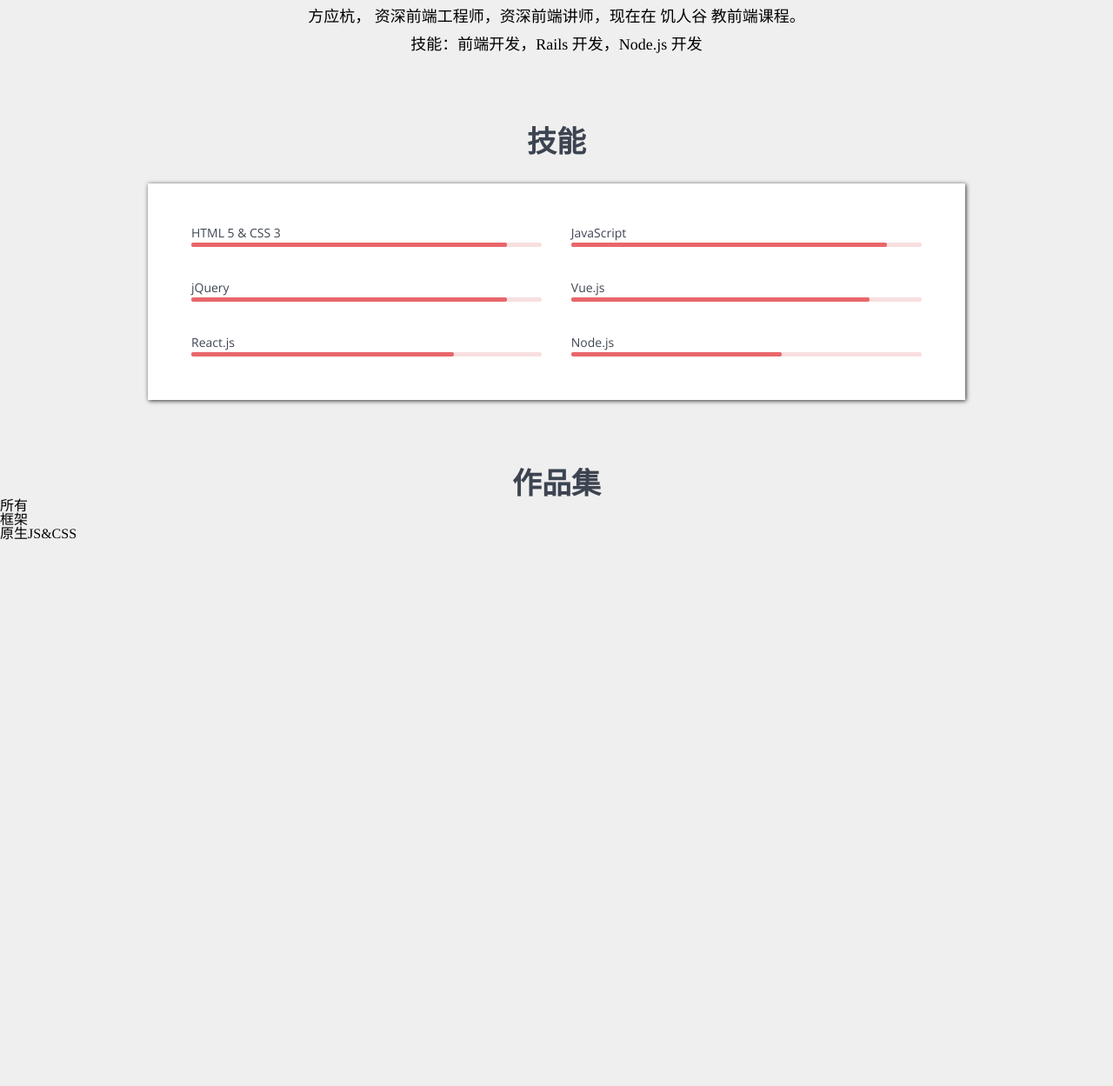
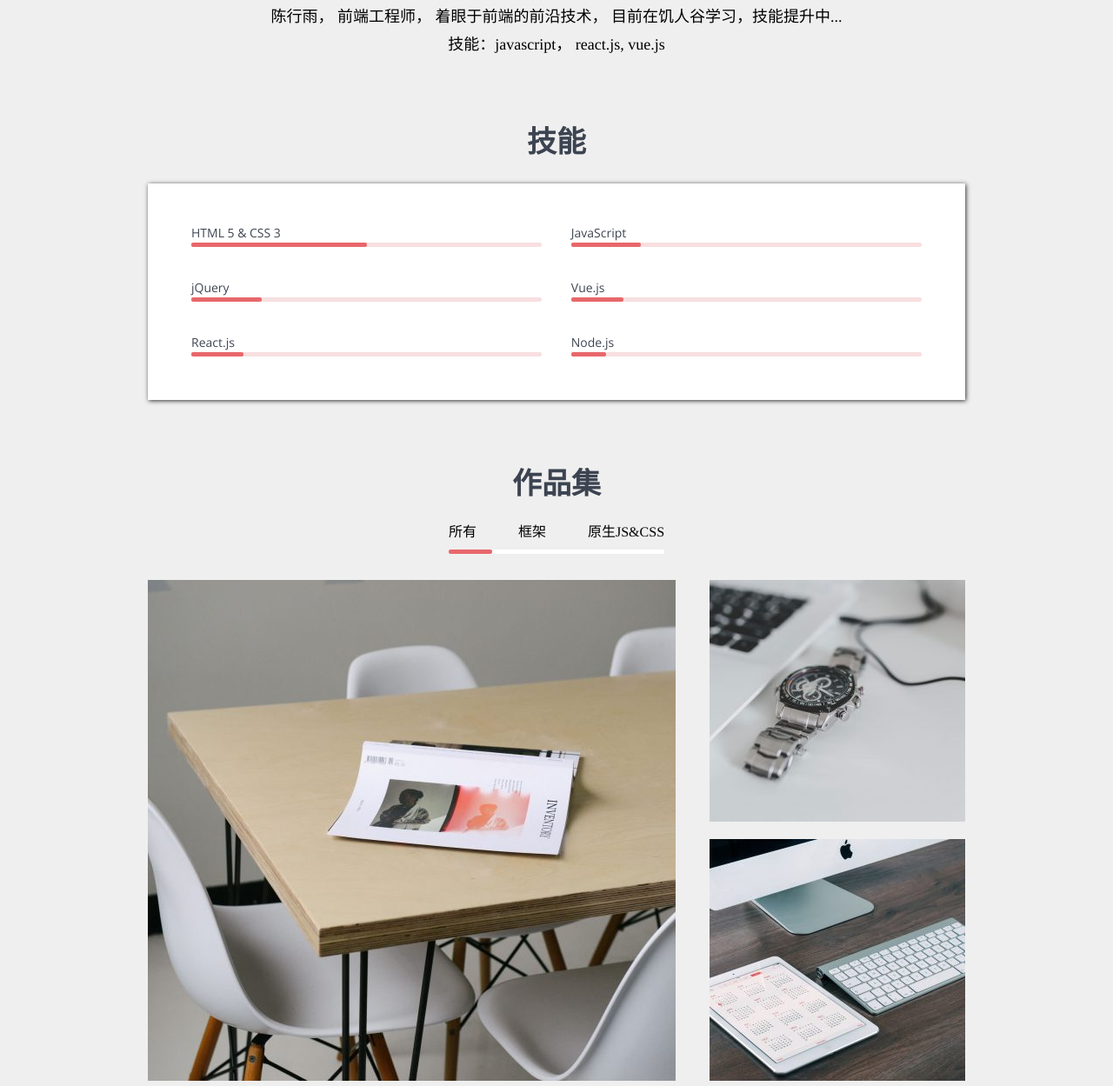
Before and after one commit to stanleypapaya/resume, a plain HTML site: page index.html in a window 1280 px wide. Shown: the part 833-2082 px from the top of the page at 87% size. Before the commit the page ends 1455 px from the top, so only its background shows below. Drawn offline with nearby package versions, Linux system fonts and the light colour scheme.

Commit message:
个人在线简历第一版

```diff
--- a/index.html
+++ b/index.html
@@ -66,23 +66,23 @@
 			<span class="welcome">Hello
 			  <span class="triangle"></span>
 			</span>
-			<h1>方应杭</h1>
+			<h1>陈行雨</h1>
 			<p>前端开发工程师</p>
 			<hr>
 			<dl>
 			  <dt>年龄</dt>
-			  <dd>18</dd>
+			  <dd>29</dd>
 			  <dt>所在城市</dt>
-			  <dd>北京</dd>
+			  <dd>杭州</dd>
 			  <dt>邮箱</dt>
-			  <dd>fangyinghang@foxmail.com</dd>
+			  <dd>stanleychenxingyu@gmail.com</dd>
 			  <dt>手机</dt>
-			  <dd>13812345678</dd>
+			  <dd>15857176621</dd>
 			</dl>
 		  </div>
 		</div>
 		<footer class="media">
-		  <a href="javascript:;">
+		  <a href="https://github.com/stanleypapaya" target="_blank">
 			<svg class="icon" aria-hidden="true">
 			  <use xlink:href="#icon-github"></use>
 			</svg>
@@ -105,8 +105,8 @@
 		</p>
 
 		<p class="selfIntroduction">
-		方应杭， 资深前端工程师，资深前端讲师，现在在 饥人谷 教前端课程。
-		<br> 技能：前端开发，Rails 开发，Node.js 开发
+		陈行雨， 前端工程师， 着眼于前端的前沿技术， 目前在饥人谷学习，技能提升中...
+		<br> 技能：javascript， react.js, vue.js
 		</p>
 
 	</main>
@@ -118,7 +118,7 @@
 				HTML 5 &amp; CSS 3
 				</h3>
 				<div class="progressBar">
-					<div class="progress" style="width: 90%;"></div>
+					<div class="progress" style="width: 50%;"></div>
 				</div>
 			</li>
 			<li>
@@ -126,7 +126,7 @@
 				JavaScript
 				</h3>
 				<div class="progressBar">
-					<div class="progress" style="width: 90%"></div>
+					<div class="progress" style="width: 20%"></div>
 				</div>
 			</li>
 			<li>
@@ -134,7 +134,7 @@
 				jQuery
 				</h3>
 				<div class="progressBar">
-					<div class="progress" style="width: 90%"></div>
+					<div class="progress" style="width: 20%"></div>
 				</div>
 			</li>
 			<li>
@@ -142,7 +142,7 @@
 				Vue.js
 				</h3>
 				<div class="progressBar">
-					<div class="progress" style="width: 85%"></div>
+					<div class="progress" style="width: 15%"></div>
 				</div>
 			</li>
 			<li>
@@ -150,7 +150,7 @@
 				React.js
 				</h3>
 				<div class="progressBar">
-					<div class="progress"  style="width: 75%"></div>
+					<div class="progress"  style="width: 15%"></div>
 				</div>
 			</li>
 			<li>
@@ -158,7 +158,7 @@
 				Node.js
 				</h3>
 				<div class="progressBar">
-					<div class="progress"  style="width: 60%"></div>
+					<div class="progress"  style="width: 10%"></div>
 				</div>
 			</li>
 	  </ol>
@@ -175,6 +175,30 @@
 		  	<div class="bar-inner"></div>
 			</div>
 		</nav>
+			<script>
+				portfolio1.onclick= function(){
+					portfolioBar.className = 'bar state-1'
+				}
+				portfolio2.onclick= function(){
+					portfolioBar.className = 'bar state-2'
+				}
+				portfolio3.onclick= function(){
+					portfolioBar.className = 'bar state-3'
+				}
+			</script>
+
+		<div class="works" style="height: 576px;">
+			<div class="big" style="left: 0; top: 0;">
+				<img src="./resources/images/1.jpg" alt="作品1">
+			</div>
+			<div class="small" style="top: 0; left: 646px;">
+				<img src="./resources/images/2.jpg" alt="作品2">
+			</div>
+			<div class="small" style="top: 298px; left: 646px;" >
+				<img src="./resources/images/3.jpg" alt="作品3">
+			</div>
+		</div>
+
   </section>
 </body>
 </html>
--- a/resources/css/style.css
+++ b/resources/css/style.css
@@ -239,6 +239,7 @@ h2{
     text-align: center;
     margin-top: 80px;
     color: #3D4451;
+    margin-bottom: 30px;
 }
 
 h3{
@@ -248,11 +249,14 @@ h3{
     color: #3E4552;
 }
 
-.skills > ol{
-    margin-top: 30px;
+section.skills,
+section.portfolio{
     max-width: 940px;
     margin-left: auto;
     margin-right: auto;
+}
+
+.skills > ol{
     background:#FFFFFF;
     box-shadow: 1px 1px 5px 0px rgba(0,0,0,0.8);
     padding: 50px 50px 10px 50px;
@@ -283,3 +287,72 @@ h3{
     border-radius: 2px;
     height: 100%;
 }
+
+section.portfolio{
+    text-align: center;
+    margin-bottom: 100px;
+}
+
+section.portfolio > nav{
+    text-align: center;
+    display: inline-block;
+    vertical-align: top;
+}
+
+section.portfolio > nav > ol{
+    display: inline-block;
+    vertical-align: top;
+    margin-bottom: 12px;
+}
+
+section.portfolio > nav > ol > li{
+    float: left;
+    margin-left: 48px;
+    cursor: pointer;
+}
+
+section.portfolio > nav > ol > li:first-child{
+    margin-left: 0;
+}
+
+section.portfolio > nav .bar{
+    height: 5px;
+    background: #ffffff;
+    border-radius: 2px;
+    margin-bottom: 30px;
+}
+
+section.portfolio > nav .bar-inner{
+    height: 100%;
+    background: #E8676B;
+    border-radius: 2px;
+    transition: all ease-out 0.3s;
+    -webkit-transition: all ease-out 0.3s;
+    -moz-transition: all ease-out 0.3s;
+    -ms-transition: all ease-out 0.3s;
+    -o-transition: all ease-out 0.3s;
+}
+
+section.portfolio > nav .bar.state-1 .bar-inner{
+    margin-left: 0px;
+    width: 20%;
+}
+
+section.portfolio > nav .bar.state-2 .bar-inner{
+    margin-left: 49px;
+    width: 34%;
+}
+
+section.portfolio > nav .bar.state-3 .bar-inner{
+    margin-left: 135px;
+    width: 46%;
+}
+
+section.portfolio > .works{
+    position: relative;
+}
+
+section.portfolio > .works > .big,
+section.portfolio > .works > .small{
+    position: absolute;
+}
```
Also changed, not shown: resources/images/1.jpg (added), resources/images/2.jpg (added), resources/images/3.jpg (added). Lines whose indentation alone changed are shown as unchanged.
